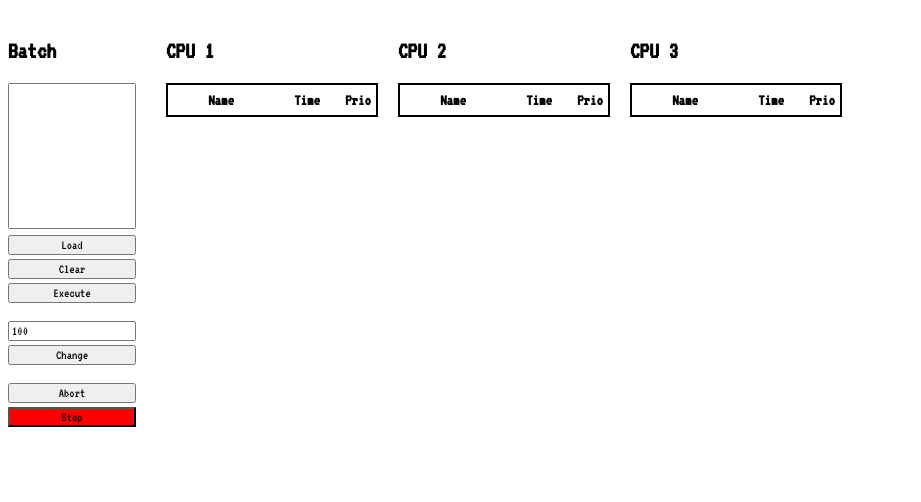
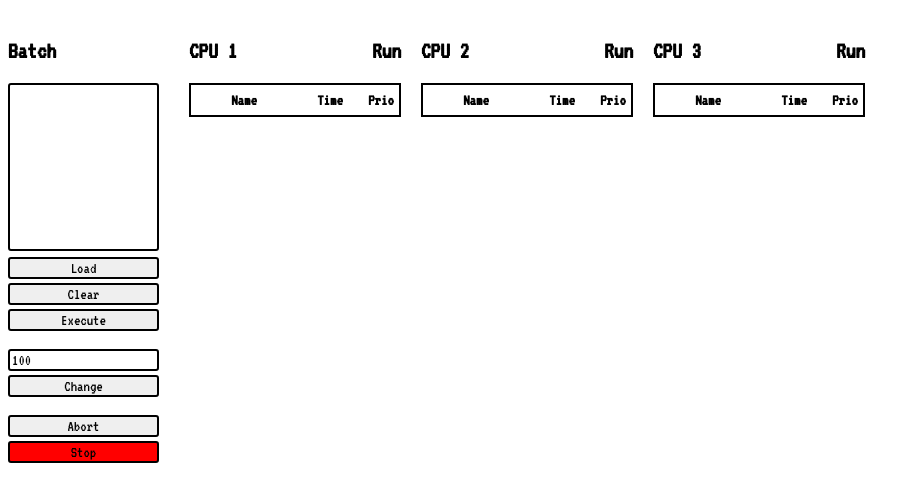
Before and after one commit to AlexanderKarlssonNTI/M7-Dispatcher, a plain HTML site: page index.html in a window 1280 px wide. Shown: the part 64-566 px from the top of the page, without its empty margins (0-921 px from the left). Drawn offline with nearby package versions, Linux system fonts and the light colour scheme.

Commit message:
UI improvements

```diff
--- a/css/style.css
+++ b/css/style.css
@@ -1,5 +1,13 @@
 * {
     font-family: 'VT323', monospace;
+}
+
+button, input, textarea {
+    appearance: none;
+    border-radius: 3px;
+    border: 2px solid black;
+    outline: none;
+    font-size: medium;
 }
 
 textarea {
@@ -27,6 +35,7 @@ textarea {
 
 .cpuTable td{
     border: 2px solid black;
+    font-size: medium;
 }
 
 .cpuTable tr{
--- a/index.html
+++ b/index.html
@@ -41,7 +41,10 @@
         <div class="row cpuDisplay" x-data="{ cpus: ['cpu1', 'cpu2', 'cpu3'] }">
             <template x-for="cpu in cpus">
                 <div class="column">
-                    <h2 x-text="FormatCPUTitle(cpu)"></h2>
+                    <div class="row" style="width: 100%;">
+                        <h2 x-text="FormatCPUTitle(cpu)" style="width: 100%;"></h2>
+                        <h2 style="text-align: right; width: 100%;">Run</h2>
+                    </div>
 
                     <table class="cpuTable">
                         <thead>
--- a/js/code.js
+++ b/js/code.js
@@ -213,9 +213,9 @@ function scheduler() {
     if (CPU1.queue) {
       CPU1.work(processInterval);
     }
-    // if (CPU2.queue) {
-    //     CPU2.work(processInterval);
-    // }
+    if (CPU2.queue) {
+        CPU2.work(processInterval);
+    }
     if (CPU3.queue) {
       CPU3.work(processInterval);
     }
```
